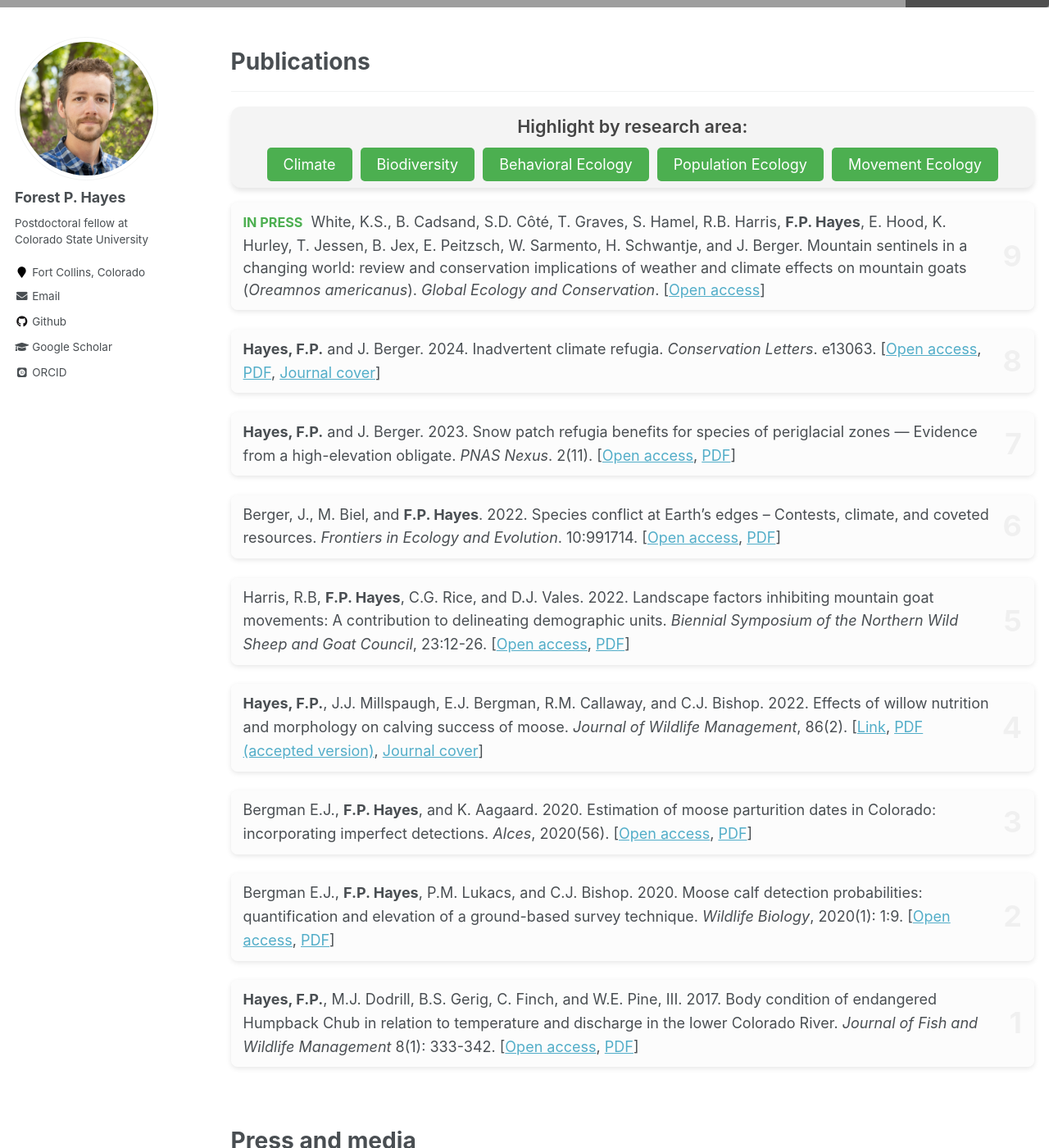
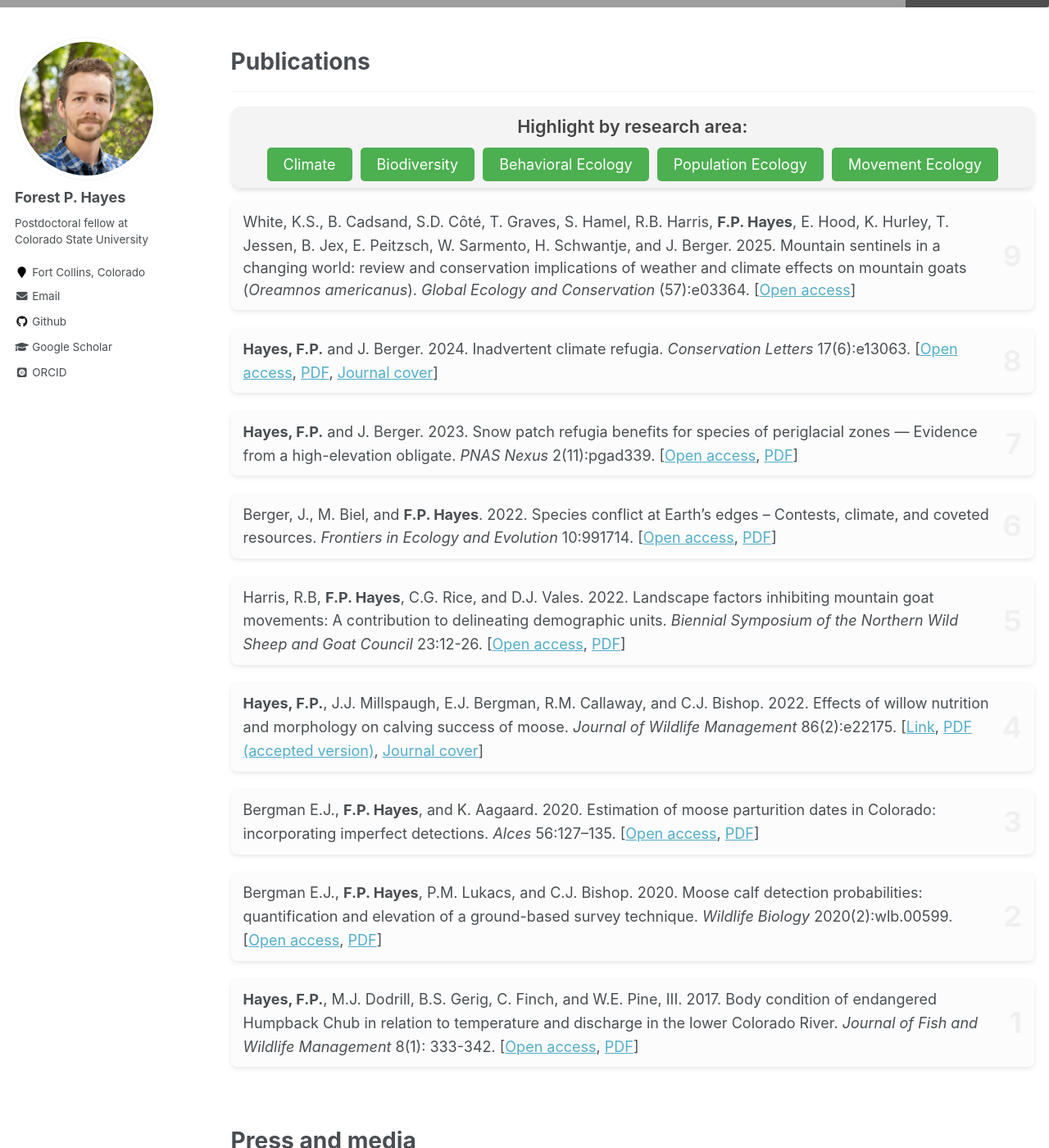
Before and after one commit to foresthayes/foresthayes.github.io, a Jekyll site: the page built from _pages/publications.md, in a window 1280 px wide and 1400 px high, scrolled down 1033 px. Shown: the whole window at 82% size. Built offline with Jekyll 4.4.1, drawn with Linux system fonts in a browser that asks for light colours; some web fonts are replaced.

Commit message:
Update publications

```diff
--- a/_pages/publications.md
+++ b/_pages/publications.md
@@ -128,44 +128,43 @@
 <!--span style="color: #4CAF50; font-size: 0.9em; font-weight: bold; text-transform: uppercase; margin-right: 5px;">In press</span> -->
 
 <span class="publication" data-topics="Climate, Behavioral Ecology">
-  <span style="color: #4CAF50; font-size: 0.9em; font-weight: bold; text-transform: uppercase; margin-right: 5px;">In press</span>
   <span class="publication-number">9</span>
-  White, K.S., B. Cadsand, S.D. Côté, T. Graves, S. Hamel, R.B. Harris, **F.P. Hayes**, E. Hood, K. Hurley, T. Jessen, B. Jex, E. Peitzsch, W. Sarmento, H. Schwantje, and J. Berger. Mountain sentinels in a changing world: review and conservation implications of weather and climate effects on mountain goats (<em>Oreamnos americanus</em>). *Global Ecology and Conservation*. \[[Open access](https://doi.org/10.1016/j.gecco.2024.e03364)\]
+  White, K.S., B. Cadsand, S.D. Côté, T. Graves, S. Hamel, R.B. Harris, **F.P. Hayes**, E. Hood, K. Hurley, T. Jessen, B. Jex, E. Peitzsch, W. Sarmento, H. Schwantje, and J. Berger. 2025. Mountain sentinels in a changing world: review and conservation implications of weather and climate effects on mountain goats (<em>Oreamnos americanus</em>). *Global Ecology and Conservation* (57):e03364. \[[Open access](https://doi.org/10.1016/j.gecco.2024.e03364)\]
 </span>
 
 <span class="publication" data-topics="Climate, Biodiversity, Population Ecology">
   <span class="publication-number">8</span>
-  **Hayes, F.P.** and J. Berger. 2024. Inadvertent climate refugia. *Conservation Letters*. e13063. \[[Open access](https://doi.org/10.1111/conl.13063), <a href="./2024_Hayes and Berger_Inadvertent climate refugia.pdf">PDF</a>, <a href="/images/publications/hayes-CONSLcover-2024.jpg">Journal cover</a>\]
+  **Hayes, F.P.** and J. Berger. 2024. Inadvertent climate refugia. *Conservation Letters* 17(6):e13063. \[[Open access](https://doi.org/10.1111/conl.13063), <a href="./2024_Hayes and Berger_Inadvertent climate refugia.pdf">PDF</a>, <a href="/images/publications/hayes-CONSLcover-2024.jpg">Journal cover</a>\]
 </span>
 
 <span class="publication" data-topics="Climate, Behavioral Ecology">
   <span class="publication-number">7</span>
-  **Hayes, F.P.** and J. Berger. 2023. Snow patch refugia benefits for species of periglacial zones — Evidence from a high-elevation obligate. *PNAS Nexus*. 2(11). \[[Open access](https://academic.oup.com/pnasnexus/article-lookup/doi/10.1093/pnasnexus/pgad339), <a href="./2023_Hayes and Berger_snow benefits_ReducedSize.pdf">PDF</a>\]
+  **Hayes, F.P.** and J. Berger. 2023. Snow patch refugia benefits for species of periglacial zones — Evidence from a high-elevation obligate. *PNAS Nexus* 2(11):pgad339. \[[Open access](https://academic.oup.com/pnasnexus/article-lookup/doi/10.1093/pnasnexus/pgad339), <a href="./2023_Hayes and Berger_snow benefits_ReducedSize.pdf">PDF</a>\]
 </span>
 
 <span class="publication" data-topics="Climate, Behavioral Ecology">
   <span class="publication-number">6</span>
-  Berger, J., M. Biel, and **F.P. Hayes**. 2022. Species conflict at Earth’s edges – Contests, climate, and coveted resources. *Frontiers in Ecology and Evolution*. 10:991714. \[[Open access](https://www.frontiersin.org/articles/10.3389/fevo.2022.991714), <a href="./2022_Berger et al_contests.pdf">PDF</a>\]
+  Berger, J., M. Biel, and **F.P. Hayes**. 2022. Species conflict at Earth’s edges – Contests, climate, and coveted resources. *Frontiers in Ecology and Evolution* 10:991714. \[[Open access](https://www.frontiersin.org/articles/10.3389/fevo.2022.991714), <a href="./2022_Berger et al_contests.pdf">PDF</a>\]
 </span>
 
 <span class="publication" data-topics="Movement Ecology">
   <span class="publication-number">5</span>
-  Harris, R.B, **F.P. Hayes**, C.G. Rice, and D.J. Vales. 2022. Landscape factors inhibiting mountain goat movements: A contribution to delineating demographic units. *Biennial Symposium of the Northern Wild Sheep and Goat Council*, 23:12-26. \[[Open access](http://www.nwsgc.org/proceedings/NWSGC_2022/2022-Harris-et-al.pdf), <a href="./2022_Harris et al_factors inhibiting movement.pdf">PDF</a>\]
+  Harris, R.B, **F.P. Hayes**, C.G. Rice, and D.J. Vales. 2022. Landscape factors inhibiting mountain goat movements: A contribution to delineating demographic units. *Biennial Symposium of the Northern Wild Sheep and Goat Council* 23:12-26. \[[Open access](http://www.nwsgc.org/proceedings/NWSGC_2022/2022-Harris-et-al.pdf), <a href="./2022_Harris et al_factors inhibiting movement.pdf">PDF</a>\]
 </span>
 
 <span class="publication" data-topics="Population Ecology">
   <span class="publication-number">4</span>
-  **Hayes, F.P.**, J.J. Millspaugh, E.J. Bergman, R.M. Callaway, and C.J. Bishop. 2022. Effects of willow nutrition and morphology on calving success of moose. *Journal of Wildlife Management*, 86(2). \[[Link](https://doi.org/10.1002/jwmg.22175), <a href="./2021_Hayes et al_moose calving success_authors copy.pdf">PDF (accepted version)</a>, <a href="/images/publications/hayes-JWMcover-2022.jpg">Journal cover</a>\]
+  **Hayes, F.P.**, J.J. Millspaugh, E.J. Bergman, R.M. Callaway, and C.J. Bishop. 2022. Effects of willow nutrition and morphology on calving success of moose. *Journal of Wildlife Management* 86(2):e22175. \[[Link](https://doi.org/10.1002/jwmg.22175), <a href="./2021_Hayes et al_moose calving success_authors copy.pdf">PDF (accepted version)</a>, <a href="/images/publications/hayes-JWMcover-2022.jpg">Journal cover</a>\]
 </span>
 
 <span class="publication" data-topics="Population Ecology">
   <span class="publication-number">3</span>
-  Bergman E.J., **F.P. Hayes**, and K. Aagaard. 2020. Estimation of moose parturition dates in Colorado: incorporating imperfect detections. *Alces*, 2020(56). \[[Open access](https://alcesjournal.org/index.php/alces/article/view/277), <a href="./2020_Bergman et al_parturition.pdf">PDF</a>\]
+  Bergman E.J., **F.P. Hayes**, and K. Aagaard. 2020. Estimation of moose parturition dates in Colorado: incorporating imperfect detections. *Alces* 56:127–135. \[[Open access](https://alcesjournal.org/index.php/alces/article/view/277), <a href="./2020_Bergman et al_parturition.pdf">PDF</a>\]
 </span>
 
 <span class="publication" data-topics="Population Ecology">
   <span class="publication-number">2</span>
-  Bergman E.J., **F.P. Hayes**, P.M. Lukacs, and C.J. Bishop. 2020. Moose calf detection probabilities: quantification and elevation of a ground-based survey technique. *Wildlife Biology*, 2020(1): 1:9. \[[Open access](https://doi.org/10.2981/wlb.00599), <a href="./2020_Bergman et al_calf detection.pdf">PDF</a>\]
+  Bergman E.J., **F.P. Hayes**, P.M. Lukacs, and C.J. Bishop. 2020. Moose calf detection probabilities: quantification and elevation of a ground-based survey technique. *Wildlife Biology* 2020(2):wlb.00599. \[[Open access](https://doi.org/10.2981/wlb.00599), <a href="./2020_Bergman et al_calf detection.pdf">PDF</a>\]
 </span>
 
 <span class="publication" data-topics="Population Ecology">
```
